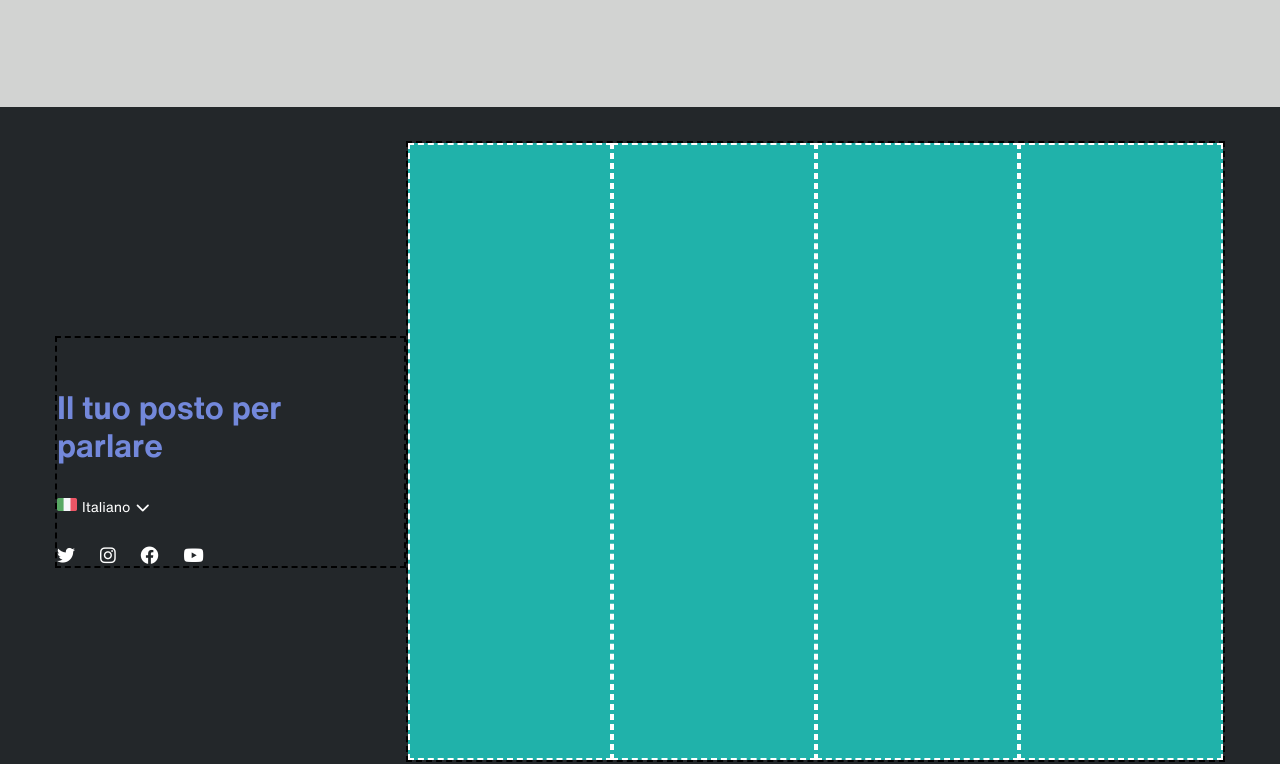
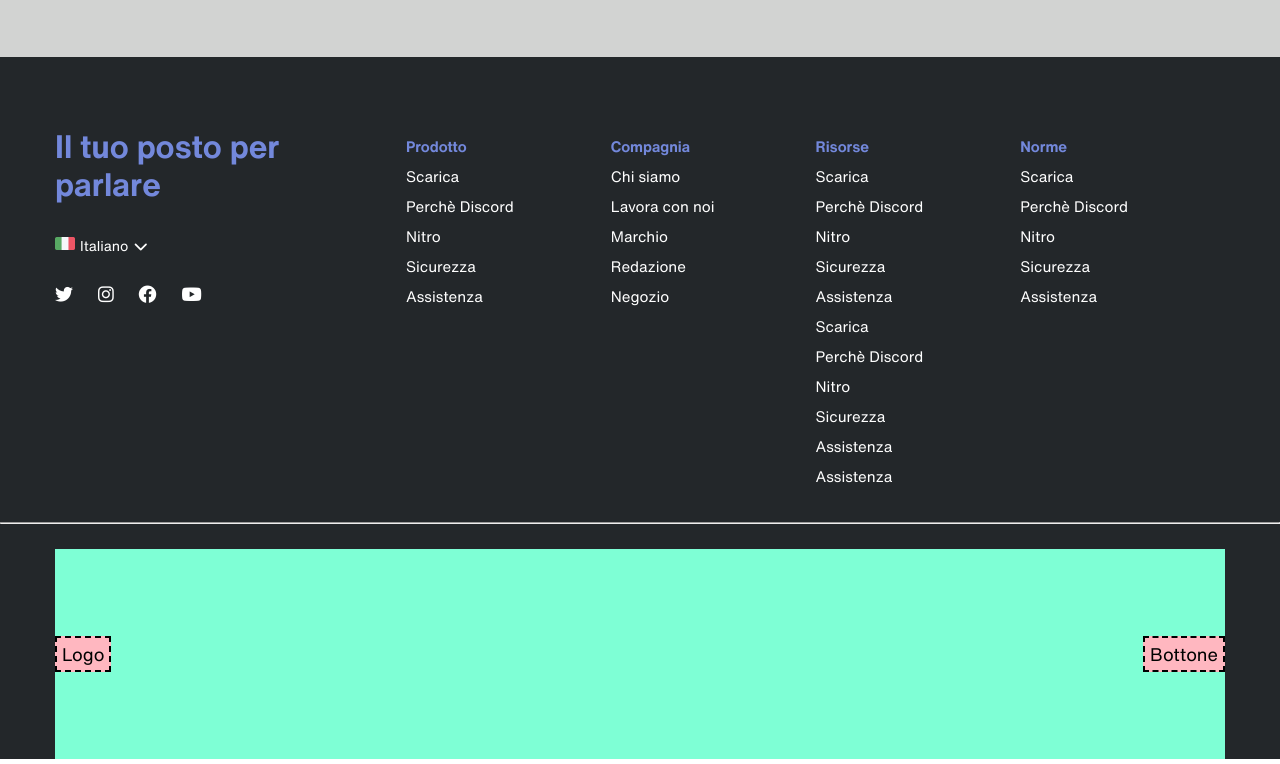
Before and after one commit to andreacassini/htmlcss-discord, a plain HTML site: page index.html in a window 1280 px wide. Shown: the part 3633-4397 px from the top of the page. Drawn offline with Linux system fonts and the light colour scheme.

Commit message:
STYLE: footer intern raw

```diff
--- a/css/style.css
+++ b/css/style.css
@@ -110,7 +110,6 @@ h2{
 
 h3{
     font-family: Helvetica-Now-Bold;
-    padding-top: 50px;
     margin-bottom: 30px;
     font-size: 32px;
 }
@@ -118,6 +117,11 @@ p{
     margin-bottom: 25px;
     line-height: 1.5;
 }
+
+.bold{
+    font-family: Helvetica-Now-Bold;
+}
+
 /* END UTILITIES */
 
 
@@ -285,14 +289,13 @@ footer{
 }
 .sixth-row{
     width: 100%;
-    height: 690px;
     display: flex;
     justify-content: center;
-    align-items: center;
+    align-items: flex-start;
 }
 .col-30{
     width: 30%;
-    border: 2px dashed black;
+    margin-top: 70px;
 }
 
 .ita{
@@ -315,18 +318,17 @@ footer{
 
 .col-70{
     width: 70%;
-    height: 90%;
-    border: 2px dashed black;
+    margin-top: 75px;
+    margin-bottom: 30px;
 }
 
-.intern-raw{
-    height: 100%;
+.intern-row{
     display: flex;
 }
 .col-17{
     width: calc(100% / 4);
-    background-color: rgba(32,178,170,255);
-    border: 2px dashed white;
+    font-size: 15px;
+    line-height: 2;
 }
 
 .footer-container{
--- a/index.html
+++ b/index.html
@@ -72,7 +72,7 @@
                     <div class="col-60 margin item1">
                     </div>
                     <div class="col-40 margin">
-                        <div class="content black">
+                        <div class="black">
                             <h2>Un luogo a <br>
                                 invito con tutto <br>
                                 lo spazio <br>
@@ -97,7 +97,7 @@
             <div class="central">
                 <div class="third-row">
                     <div class="col-40 margin">
-                        <div class="content black">
+                        <div class="black">
                             <h2>Dove trovarsi è <br>
                                 facile
                             </h2>
@@ -122,7 +122,7 @@
                     <div class="col-60 margin item3">
                     </div>
                     <div class="col-40 margin">
-                        <div class="content black">
+                        <div class="black">
                             <h2>Da pochi a un <br>
                                 fandom
                             </h2>
@@ -145,7 +145,7 @@
             <div class="central">
                 <div class="fifth-row">
                     <div class="fifth-col margin central-content">
-                        <div class="content black central-content">
+                        <div class="black central-content">
                             <h2>Tecnologia affidabile per tenersi in contatto
                             </h2>
                             <p>
@@ -173,7 +173,7 @@
             <div class="central">
                 <div class="sixth-row">
                     <div class="col-30">
-                        <div class="content blue">
+                        <div class="blue">
                             <h3>
                                 Il tuo posto per <br>
                                 parlare
@@ -191,14 +191,104 @@
                         <i class="fa-brands fa-youtube social" style="color: #ffffff;"></i>
                     </div>
                     <div class="col-70">
-                        <div class="intern-raw">
+                        <div class="intern-row">
                             <div class="col-17">
+                                <div class="blue bold">
+                                    Prodotto
+                                </div>
+                                <div class="white">
+                                    Scarica
+                                </div>
+                                <div class="white">
+                                    Perchè Discord
+                                </div>
+                                <div class="white">
+                                    Nitro
+                                </div>
+                                <div class="white">
+                                    Sicurezza
+                                </div>
+                                <div class="white">
+                                    Assistenza
+                                </div>
                             </div>
                             <div class="col-17">
+                                <div class="blue bold">
+                                    Compagnia
+                                </div>
+                                <div class="white">
+                                    Chi siamo
+                                </div>
+                                <div class="white">
+                                    Lavora con noi
+                                </div>
+                                <div class="white">
+                                    Marchio
+                                </div>
+                                <div class="white">
+                                    Redazione
+                                </div>
+                                <div class="white">
+                                    Negozio
+                                </div>
                             </div>
                             <div class="col-17">
+                                <div class="blue bold">
+                                    Risorse
+                                </div>
+                                <div class="white">
+                                    Scarica
+                                </div>
+                                <div class="white">
+                                    Perchè Discord
+                                </div>
+                                <div class="white">
+                                    Nitro
+                                </div>
+                                <div class="white">
+                                    Sicurezza
+                                </div>
+                                <div class="white">
+                                    Assistenza
+                                </div>
+                                <div class="white">
+                                    Scarica
+                                </div>
+                                <div class="white">
+                                    Perchè Discord
+                                </div>
+                                <div class="white">
+                                    Nitro
+                                </div>
+                                <div class="white">
+                                    Sicurezza
+                                </div>
+                                <div class="white">
+                                    Assistenza
+                                </div>
+                                <div class="white">
+                                    Assistenza
+                                </div>
                             </div>
                             <div class="col-17">
+                                <div class="blue bold">
+                                    Norme
+                                </div>
+                                <div class="white">
+                                    Scarica
+                                </div>
+                                <div class="white">
+                                    Perchè Discord
+                                </div>
+                                <div class="white">
+                                    Nitro
+                                </div>
+                                <div class="white">
+                                    Sicurezza
+                                </div>
+                                <div class="white">
+                                    Assistenza
+                                </div>
                             </div>
                         </div>
                     </div>
```
